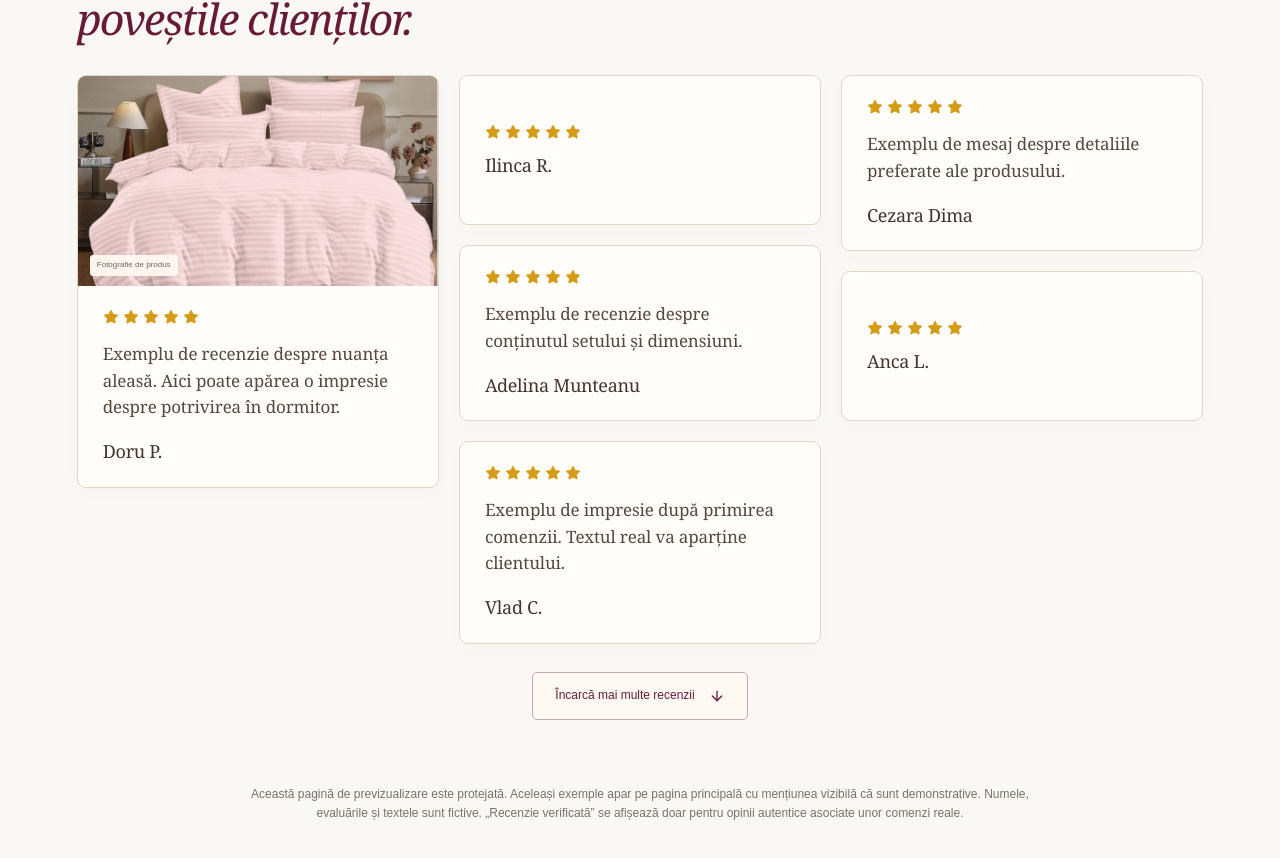
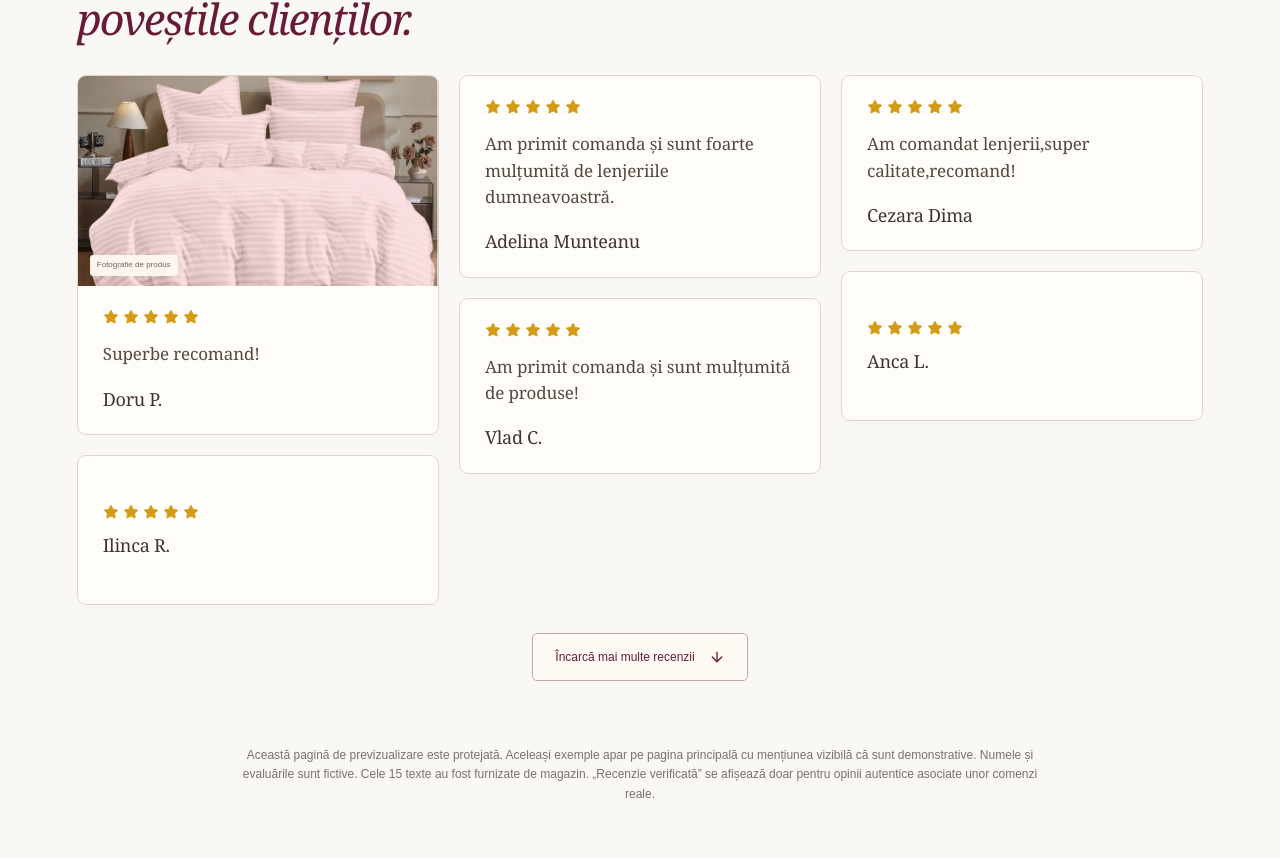
Before and after one commit to l4gmarketing1-glitch/pucioasa-premium, a Next.js app: page /admin/recenzii-preview in a window 1280 px wide. Shown: the part 696-1554 px from the top of the page. Built offline with nearby package versions, Linux system fonts and the light colour scheme; no server answers.

Commit message:
Replace placeholder review messages with supplied customer feedback

```diff
--- a/app/admin/recenzii-preview/page.tsx
+++ b/app/admin/recenzii-preview/page.tsx
@@ -51,9 +51,10 @@ export default function ReviewPreview() {
       </div>
       <p className="review-preview-note">
         Această pagină de previzualizare este protejată. Aceleași exemple apar
-        pe pagina principală cu mențiunea vizibilă că sunt demonstrative.
-        Numele, evaluările și textele sunt fictive. „Recenzie verificată” se
-        afișează doar pentru opinii autentice asociate unor comenzi reale.
+        pe pagina principală cu mențiunea vizibilă că sunt demonstrative. Numele
+        și evaluările sunt fictive. Cele 15 texte au fost furnizate de magazin.
+        „Recenzie verificată” se afișează doar pentru opinii autentice asociate
+        unor comenzi reale.
       </p>
     </main>
   );
--- a/components/reviews-gallery.tsx
+++ b/components/reviews-gallery.tsx
@@ -37,7 +37,8 @@ export default function ReviewsGallery({
     <div className={`reviews-showcase${demo ? " reviews-showcase-demo" : ""}`}>
       {demo && (
         <p className="review-demo-note">
-          Exemple de prezentare — numele, textele și evaluările sunt fictive.
+          Exemple de prezentare — numele și evaluările sunt fictive. Textele au
+          fost furnizate de magazin.
         </p>
       )}
       <div className="showcase-header">
--- a/lib/review-examples.ts
+++ b/lib/review-examples.ts
@@ -45,16 +45,25 @@ const demoNames = [
   "Viorica T.",
   "Sergiu P.",
 ];
-const demoTexts = [
-  "Exemplu de recenzie despre nuanța aleasă. Aici poate apărea o impresie despre potrivirea în dormitor.",
-  "Exemplu de mesaj scurt despre experiența de cumpărare.",
-  "Exemplu de recenzie despre conținutul setului și dimensiuni.",
-  "Exemplu de impresie după primirea comenzii. Textul real va aparține clientului.",
-  "Exemplu de mesaj despre detaliile preferate ale produsului.",
-  "Exemplu de recenzie despre folosirea lenjeriei. Clientul poate adăuga și o fotografie proprie.",
-  "Exemplu de observație despre ambalare și livrare.",
-  "Exemplu de recomandare pentru alegerea culorii. Recenzia autentică va fi publicată cu acordul autorului.",
+// Messages supplied by the store owner; author names and ratings are still illustrative.
+const suppliedReviewTexts = [
+  "Superbe recomand!",
+  "Am primit comanda și sunt foarte mulțumită de lenjeriile dumneavoastră.",
+  "Am primit comanda și sunt mulțumită de produse!",
+  "Am comandat lenjerii,super calitate,recomand!",
+  "Sunt cele mai bune lenjerii ,calitate super recomand!",
+  "Sînt cele mai bune lenjeri de calitate va recomand!",
+  "Vă mulțumesc! Super calitate.",
+  "Calitate 100%",
+  "Recomand cu toată încrederea!",
+  "Super calitative la super preț! Livrare promptă!",
+  "Recomand lenjeria ❤️",
+  "Recomand, am cumpărat și eu trei lengerii, f mulțumită, calitate!!!!",
+  "Cele mai bune lenjerii!",
+  "Recomand !",
+  "Sunt cele mai bune lenjerii !!! Calitate 100%.",
 ];
+let nextText = 0;
 export const reviewExamples: Review[] = Array.from(
   { length: 41 },
   (_, index) => {
@@ -63,7 +72,7 @@ export const reviewExamples: Review[] = Array.from(
       id: `demo-${index + 1}`,
       displayName: demoNames[index],
       rating: 5,
-      text: index % 4 === 1 ? "" : demoTexts[index % demoTexts.length],
+      text: index % 4 === 1 ? "" : (suppliedReviewTexts[nextText++] ?? ""),
       colorName: color.name,
       publishedAt: "2026-11-11",
       ...([0, 16, 32].includes(index)
```
Also changed, not shown: tests/browser.mjs (+6 -2 lines), 1 other file (tests, documents, lock files or other folders).
